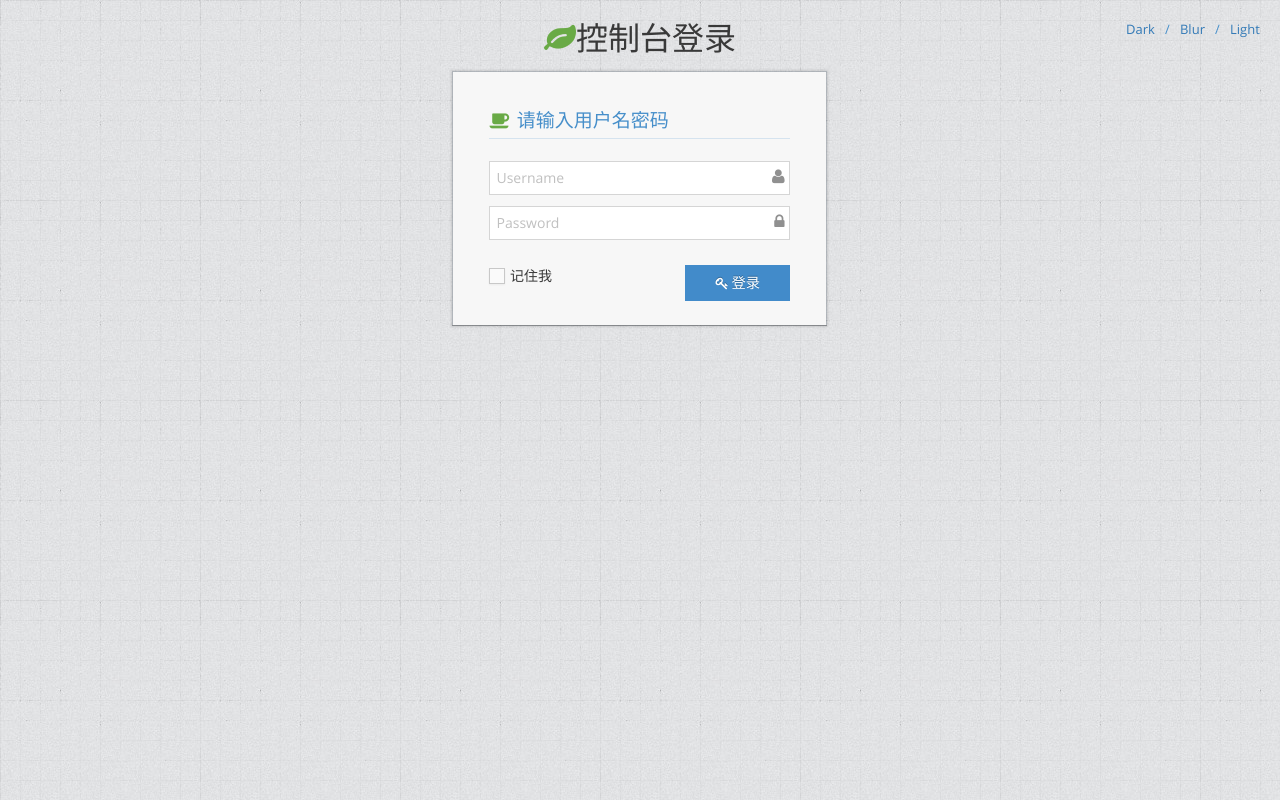
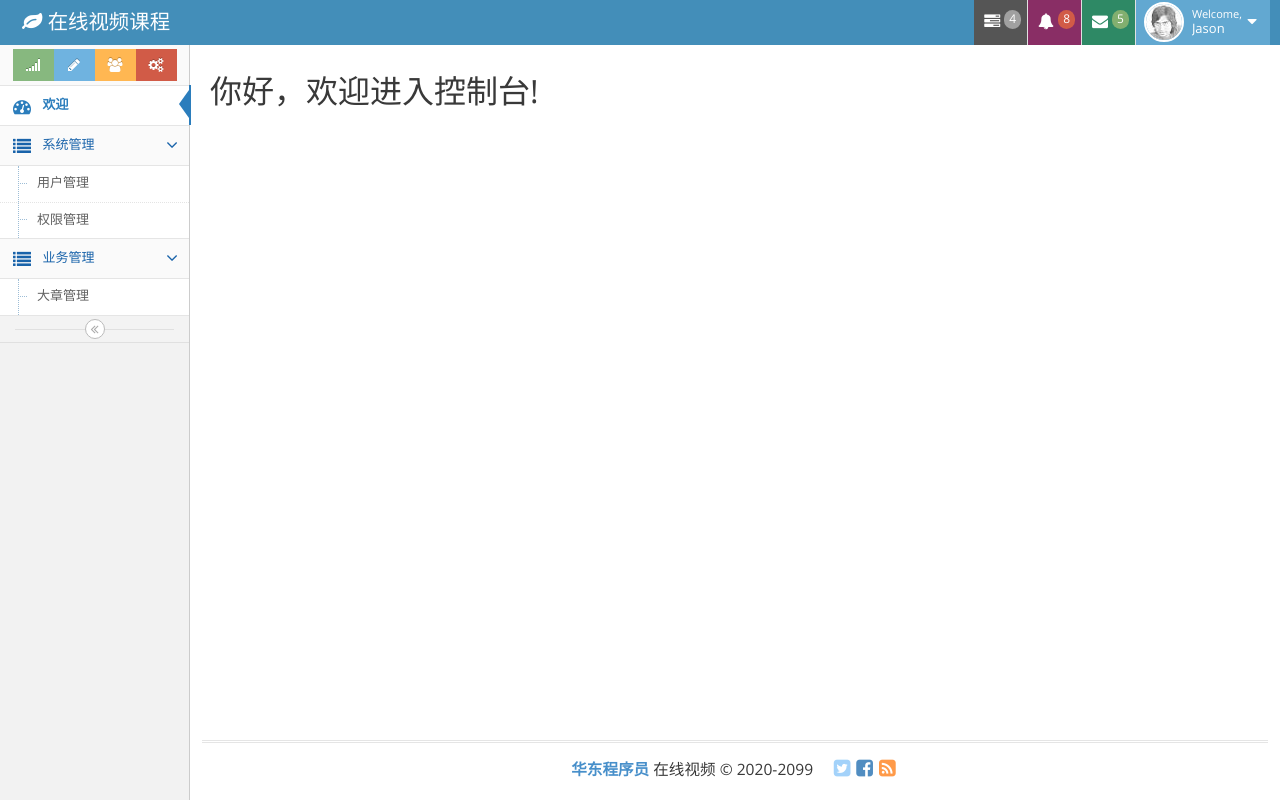
Before and after one commit to yanweihan9/course, a Vue app in the folder admin/: page /welcome in a window 1280 px wide. Before the commit this address led to /login. Built offline with nearby package versions, Linux system fonts and the light colour scheme.

Commit message:
1、菜单激活样式 2、路由修改去掉/admin

```diff
--- a/admin/src/router.js
+++ b/admin/src/router.js
@@ -18,15 +18,18 @@ export default new Router({
         path: '/login',
         component: Login
     }, {
-        path: '/admin',
+        path: '/',
+        name: 'admin',
         component: Admin,
         children: [
             {
                 path: 'welcome',
+                name: 'welcome',
                 component: Welcome
             },
             {
-                path: 'chapter',
+                path: 'business/chapter',
+                name: 'business/chapter',
                 component: Chapter
             }
         ]
--- a/admin/src/views/admin.vue
+++ b/admin/src/views/admin.vue
@@ -2,7 +2,8 @@
     <div>
         <div id="navbar" class="navbar navbar-default          ace-save-state">
             <div class="navbar-container ace-save-state" id="navbar-container">
-                <button type="button" class="navbar-toggle menu-toggler pull-left" id="menu-toggler" data-target="#sidebar">
+                <button type="button" class="navbar-toggle menu-toggler pull-left" id="menu-toggler"
+                        data-target="#sidebar">
                     <span class="sr-only">Toggle sidebar</span>
 
                     <span class="icon-bar"></span>
@@ -58,7 +59,8 @@
                                                 </div>
 
                                                 <div class="progress progress-mini">
-                                                    <div style="width:35%" class="progress-bar progress-bar-danger"></div>
+                                                    <div style="width:35%"
+                                                         class="progress-bar progress-bar-danger"></div>
                                                 </div>
                                             </a>
                                         </li>
@@ -71,7 +73,8 @@
                                                 </div>
 
                                                 <div class="progress progress-mini">
-                                                    <div style="width:15%" class="progress-bar progress-bar-warning"></div>
+                                                    <div style="width:15%"
+                                                         class="progress-bar progress-bar-warning"></div>
                                                 </div>
                                             </a>
                                         </li>
@@ -84,7 +87,8 @@
                                                 </div>
 
                                                 <div class="progress progress-mini progress-striped active">
-                                                    <div style="width:90%" class="progress-bar progress-bar-success"></div>
+                                                    <div style="width:90%"
+                                                         class="progress-bar progress-bar-success"></div>
                                                 </div>
                                             </a>
                                         </li>
@@ -184,7 +188,8 @@
                                     <ul class="dropdown-menu dropdown-navbar">
                                         <li>
                                             <a href="#" class="clearfix">
-                                                <img src="../../public/ace/assets/images/avatars/avatar.png" class="msg-photo" alt="Alex's Avatar" />
+                                                <img src="../../public/ace/assets/images/avatars/avatar.png"
+                                                     class="msg-photo" alt="Alex's Avatar"/>
                                                 <span class="msg-body">
 													<span class="msg-title">
 														<span class="blue">Alex:</span>
@@ -201,7 +206,8 @@
 
                                         <li>
                                             <a href="#" class="clearfix">
-                                                <img src="../../public/ace/assets/images/avatars/avatar3.png" class="msg-photo" alt="Susan's Avatar" />
+                                                <img src="../../public/ace/assets/images/avatars/avatar3.png"
+                                                     class="msg-photo" alt="Susan's Avatar"/>
                                                 <span class="msg-body">
 													<span class="msg-title">
 														<span class="blue">Susan:</span>
@@ -218,7 +224,8 @@
 
                                         <li>
                                             <a href="#" class="clearfix">
-                                                <img src="../../public/ace/assets/images/avatars/avatar4.png" class="msg-photo" alt="Bob's Avatar" />
+                                                <img src="../../public/ace/assets/images/avatars/avatar4.png"
+                                                     class="msg-photo" alt="Bob's Avatar"/>
                                                 <span class="msg-body">
 													<span class="msg-title">
 														<span class="blue">Bob:</span>
@@ -235,7 +242,8 @@
 
                                         <li>
                                             <a href="#" class="clearfix">
-                                                <img src="../../public/ace/assets/images/avatars/avatar2.png" class="msg-photo" alt="Kate's Avatar" />
+                                                <img src="../../public/ace/assets/images/avatars/avatar2.png"
+                                                     class="msg-photo" alt="Kate's Avatar"/>
                                                 <span class="msg-body">
 													<span class="msg-title">
 														<span class="blue">Kate:</span>
@@ -252,7 +260,8 @@
 
                                         <li>
                                             <a href="#" class="clearfix">
-                                                <img src="../../public/ace/assets/images/avatars/avatar5.png" class="msg-photo" alt="Fred's Avatar" />
+                                                <img src="../../public/ace/assets/images/avatars/avatar5.png"
+                                                     class="msg-photo" alt="Fred's Avatar"/>
                                                 <span class="msg-body">
 													<span class="msg-title">
 														<span class="blue">Fred:</span>
@@ -280,7 +289,8 @@
 
                         <li class="light-blue dropdown-modal">
                             <a data-toggle="dropdown" href="#" class="dropdown-toggle">
-                                <img class="nav-user-photo" src="../../public/ace/assets/images/avatars/user.jpg" alt="Jason's Photo" />
+                                <img class="nav-user-photo" src="../../public/ace/assets/images/avatars/user.jpg"
+                                     alt="Jason's Photo"/>
                                 <span class="user-info">
 									<small>Welcome,</small>
 									Jason
@@ -353,11 +363,11 @@
                 </div><!-- /.sidebar-shortcuts -->
 
                 <ul class="nav nav-list">
-                    <li class="">
-                        <a href="index.html">
+                    <li class="" id="welcome-sidebar">
+                        <router-link to="/welcome">
                             <i class="menu-icon fa fa-tachometer"></i>
                             <span class="menu-text"> 欢迎 </span>
-                        </a>
+                        </router-link>
 
                         <b class="arrow"></b>
                     </li>
@@ -391,10 +401,32 @@
                             </li>
                         </ul>
                     </li>
+                    <li class="active open">
+                        <a href="#" class="dropdown-toggle">
+                            <i class="menu-icon fa fa-list"></i>
+                            <span class="menu-text"> 业务管理 </span>
+
+                            <b class="arrow fa fa-angle-down"></b>
+                        </a>
+
+                        <b class="arrow"></b>
+
+                        <ul class="submenu">
+                            <li class="active" id="business-chapter-sidebar">
+                                <router-link to="/business/chapter">
+                                    <i class="menu-icon fa fa-caret-right"></i>
+                                    大章管理
+                                </router-link>
+
+                                <b class="arrow"></b>
+                            </li>
+                        </ul>
+                    </li>
                 </ul><!-- /.nav-list -->
 
                 <div class="sidebar-toggle sidebar-collapse" id="sidebar-collapse">
-                    <i id="sidebar-toggle-icon" class="ace-icon fa fa-angle-double-left ace-save-state" data-icon1="ace-icon fa fa-angle-double-left" data-icon2="ace-icon fa fa-angle-double-right"></i>
+                    <i id="sidebar-toggle-icon" class="ace-icon fa fa-angle-double-left ace-save-state"
+                       data-icon1="ace-icon fa fa-angle-double-left" data-icon2="ace-icon fa fa-angle-double-right"></i>
                 </div>
             </div>
 
@@ -404,7 +436,7 @@
                         <div class="row">
                             <div class="col-xs-12">
                                 <!-- PAGE CONTENT BEGINS -->
-                                    <router-view/>
+                                <router-view/>
                                 <!-- PAGE CONTENT ENDS -->
                             </div><!-- /.col -->
                         </div><!-- /.row -->
@@ -449,9 +481,29 @@
 
     export default {
         name: 'admin',
-        mounted: function() {
+        mounted: function () {
             $('body').removeClass('login-layout light-login');
             $('body').attr('class', 'no-skin');
+        },
+        methods: {
+            /**
+             * 菜单激活样式，id是当前点击的菜单的id
+             * @param id
+             */
+            activeSidebar: function (id) {
+                $('#' + id).siblings().removeClass('active');
+                $('#' + id).siblings().find('li').removeClass('active');
+                $('#' + id).addClass('active');
+                /**
+                 * 如果有父菜单，父菜单的兄弟菜单去掉open active , 父菜单增加open active
+                 */
+                let parentLi = $('#' + id).parents('li');
+                if (parentLi) {
+                    parentLi.siblings().removeClass('open active');
+                    parentLi.addClass('open active');
+                }
+            }
+
         }
     }
 </script>
--- a/admin/src/views/admin/chapter.vue
+++ b/admin/src/views/admin/chapter.vue
@@ -981,3 +981,13 @@
         </tbody>
     </table>
 </template>
+<script>
+    export default {
+        name: 'chapter',
+        mounted: function() {
+            this.$parent.activeSidebar("business-chapter-sidebar")
+        },
+        methods: {
+        }
+    }
+</script>
--- a/admin/src/views/admin/welcome.vue
+++ b/admin/src/views/admin/welcome.vue
@@ -5,3 +5,14 @@
         </h1>
     </div>
 </template>
+
+<script>
+    export default {
+        name: 'welcome',
+        mounted: function() {
+            this.$parent.activeSidebar("welcome-sidebar")
+        },
+        methods: {
+        }
+    }
+</script>
--- a/admin/src/views/login.vue
+++ b/admin/src/views/login.vue
@@ -222,7 +222,7 @@
         },
         methods: {
             login() {
-                this.$router.push('/admin')
+                this.$router.push('/welcome')
             }
         }
     }
```
